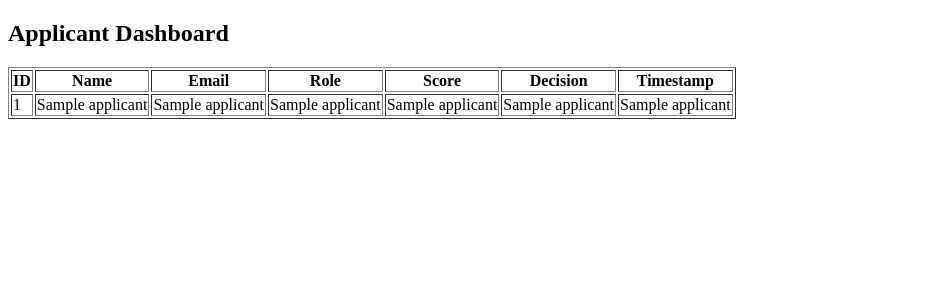
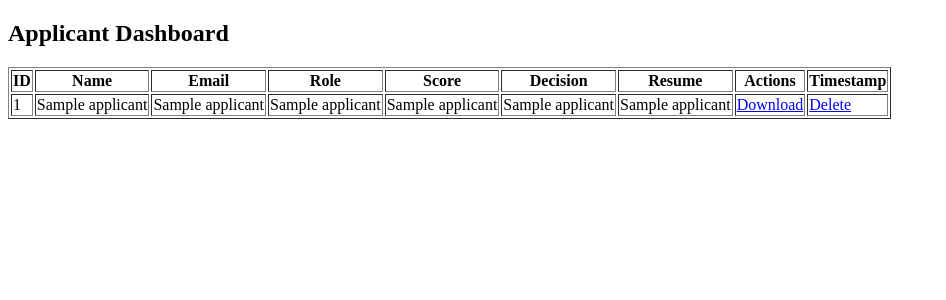
Before and after one commit to Soham1639/ai-resume-screening-system, a Flask app: template templates/admin.html in a window 1280 px wide. Shown: the top 300 px of the page, without its empty margins (0-946 px from the left). Run offline with Flask 3, Linux system fonts and the light colour scheme; the template is opened without the code that fills it: most values are stand-ins (such as "Sample title", 1, 10 or a date in 2020).

Commit message:
Added admin login security, resume download and delete applicant feature

```diff
--- a/app.py
+++ b/app.py
@@ -2,7 +2,7 @@ import os
 import fitz
 import sqlite3
 from werkzeug.utils import secure_filename
-from flask import Flask, render_template, request
+from flask import Flask, render_template, request, redirect, session, send_from_directory
 
 JOB_KEYWORDS = {
     "data scientist": [
@@ -47,6 +47,7 @@ def init_db():
                    job_role TEXT,
                    percentage INTEGER,
                    decision TEXT,
+                   resume_file TEXT,
                    timestamp DATETIME DEFAULT CURRENT_TIMESTAMP)
                    """)
     conn.commit()
@@ -81,7 +82,8 @@ def generate_feedback(resume_text, job_role):
 
     return score, matched, missing, decision, message
 
-app=Flask(__name__)
+app = Flask(__name__)
+app.secret_key = "supersecretkey"
 UPLOAD_FOLDER = 'uploads'
 app.config["UPLOAD_FOLDER"] = UPLOAD_FOLDER
 os.makedirs(UPLOAD_FOLDER, exist_ok=True)
@@ -114,9 +116,9 @@ def home():
             cursor = conn.cursor()
 
             cursor.execute("""
-                INSERT INTO applicants (name, email, job_role, percentage, decision)
-                VALUES (?, ?, ?, ?, ?)
-            """, (name, email, job, percentage, decision))
+                INSERT INTO applicants (name, email, job_role, percentage, decision,resume_file)
+                VALUES (?, ?, ?, ?, ?, ?)
+            """, (name, email, job, percentage, decision, filename))
 
             conn.commit()
             cursor.execute("SELECT * FROM applicants")
@@ -128,12 +130,52 @@ def home():
 
 @app.route('/admin')
 def admin():
-    conn=sqlite3.connect("database.db")
-    cursor=conn.cursor()
+
+    if not session.get("admin"):
+        return redirect("/admin_login")
+
+    conn = sqlite3.connect("database.db")
+    cursor = conn.cursor()
+
     cursor.execute("SELECT * FROM applicants")
-    applicants=cursor.fetchall()
+    applicants = cursor.fetchall()
+
     conn.close()
-    return render_template('admin.html',applicants=applicants)
+
+    return render_template('admin.html', applicants=applicants)
+
+@app.route('/admin_login', methods=["GET","POST"])
+def admin_login():
+
+    if request.method == "POST":
+
+        username = request.form.get("username")
+        password = request.form.get("password")
+
+        if username == "admin" and password == "admin123":
+            session["admin"] = True
+            return redirect("/admin")
+
+        else:
+            return "Invalid credentials"
+
+    return render_template("admin_login.html")
+
+@app.route("/download/<filename>")
+def download_resume(filename):
+    return send_from_directory(app.config["UPLOAD_FOLDER"], filename)
+
+@app.route("/delete/<int:id>")
+def delete_applicant(id):
+
+    conn = sqlite3.connect("database.db")
+    cursor = conn.cursor()
+
+    cursor.execute("DELETE FROM applicants WHERE id=?", (id,))
+    conn.commit()
+    conn.close()
+
+    return redirect("/admin")
 
 if __name__ == '__main__':
     app.run()
--- a/templates/admin.html
+++ b/templates/admin.html
@@ -15,6 +15,8 @@
             <th>Role</th>
             <th>Score</th>
             <th>Decision</th>
+            <th>Resume</th>
+            <th>Actions</th>
             <th>Timestamp</th>
         </tr>
 
@@ -26,7 +28,16 @@
         <td>{{ applicant[3] }}</td>
         <td>{{ applicant[4] }}</td>
         <td>{{ applicant[5] }}</td>
-            <td>{{ applicant[6] }}</td>
+        <td>{{ applicant[7] }}</td>
+
+        <td>
+        <a href="/download/{{ applicant[6] }}">Download</a>
+        </td>
+
+        <td>
+        <a href="/delete/{{ applicant[0] }}">Delete</a>
+        </td>
+
         </tr>
         {% endfor %}
 
```
Also changed, not shown: templates/admin_login.html (added, +24 -0 lines). Lines whose indentation alone changed are shown as unchanged.
